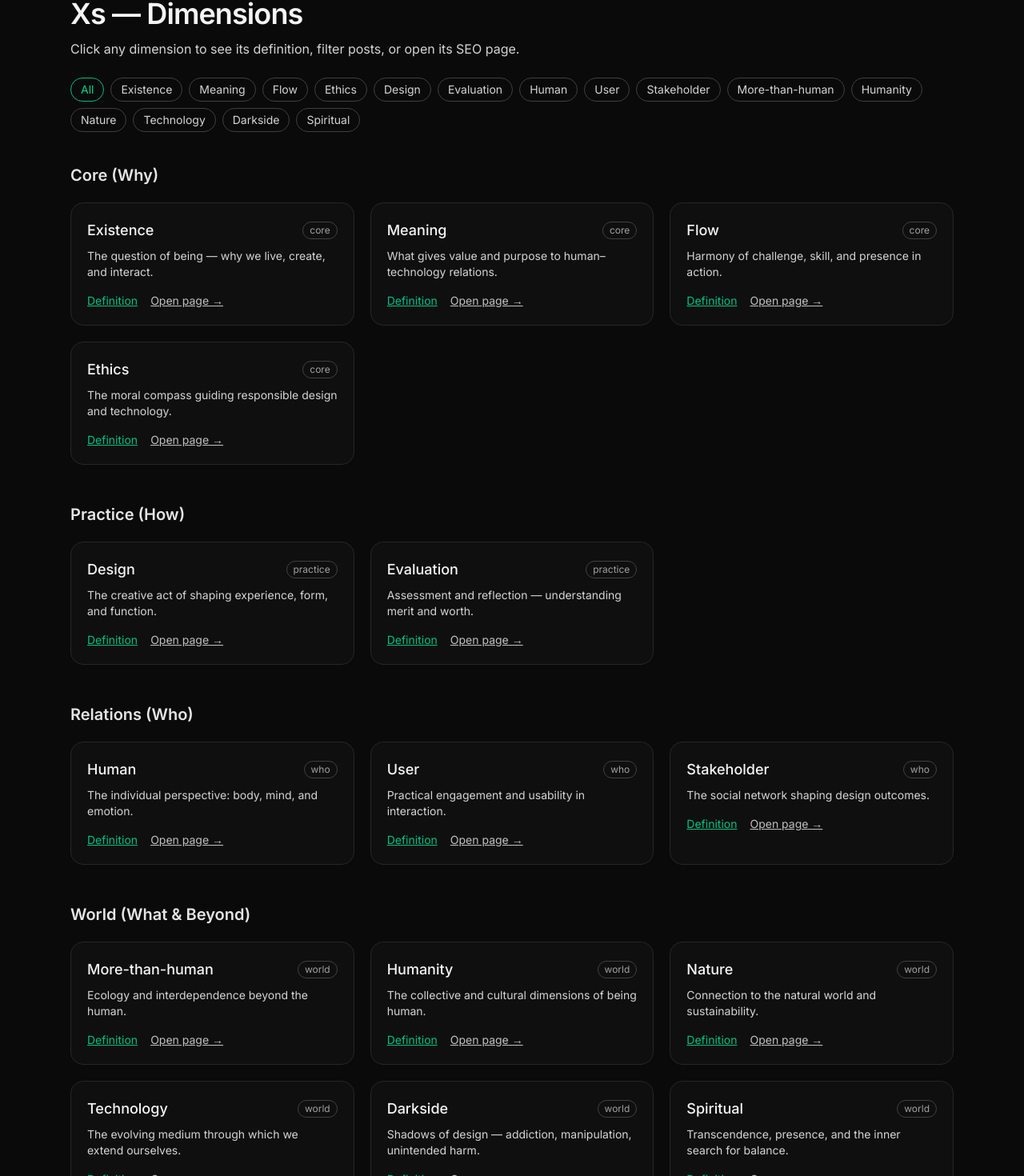
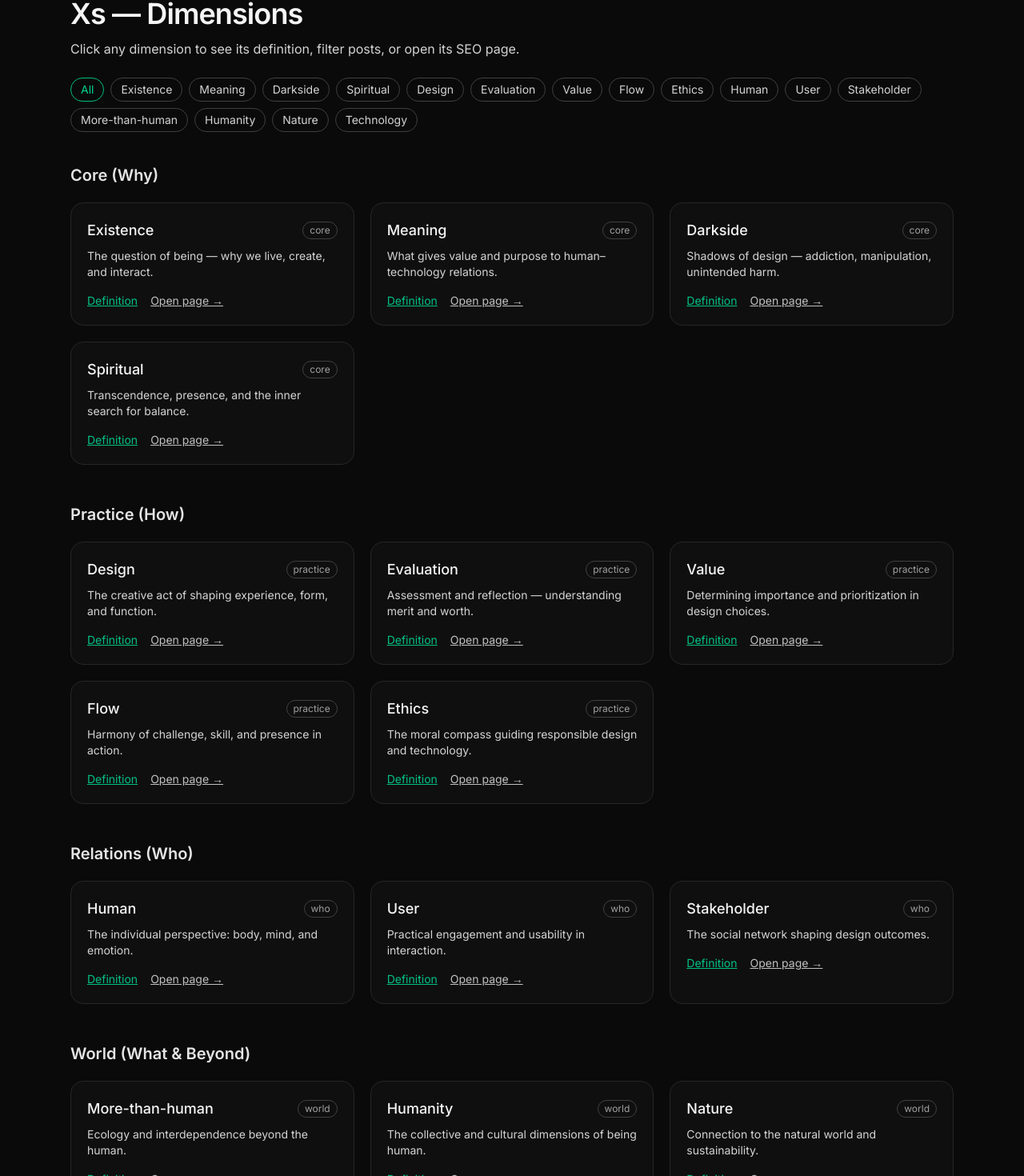
Before and after one commit to moilanenmime/xcentered, a Next.js app: page /xs in a window 1280 px wide. Shown: the part 148-1618 px from the top of the page at 80% size. Built offline with nearby package versions, Linux system fonts and the light colour scheme.

Commit message:
Update XS data entries: replace "Flow" and "Ethics" with "Darkside" and "Spiritual" in core; add new entries for "Value", "Flow", and "Ethics" in practice

```diff
--- a/app/xs/page.tsx
+++ b/app/xs/page.tsx
@@ -23,17 +23,18 @@ const XS: X[] = [
     ring: "core",
   },
   {
-    name: "Flow",
-    slug: "flow",
-    blurb: "Harmony of challenge, skill, and presence in action.",
+    name: "Darkside",
+    slug: "darkside",
+    blurb: "Shadows of design — addiction, manipulation, unintended harm.",
     ring: "core",
   },
   {
-    name: "Ethics",
-    slug: "ethics",
-    blurb: "The moral compass guiding responsible design and technology.",
+    name: "Spiritual",
+    slug: "spiritual",
+    blurb: "Transcendence, presence, and the inner search for balance.",
     ring: "core",
   },
+
   // practice
   {
     name: "Design",
@@ -45,6 +46,24 @@ const XS: X[] = [
     name: "Evaluation",
     slug: "evaluation",
     blurb: "Assessment and reflection — understanding merit and worth.",
+    ring: "practice",
+  },
+  {
+    name: "Value",
+    slug: "value",
+    blurb: "Determining importance and prioritization in design choices.",
+    ring: "practice",
+  },
+  {
+    name: "Flow",
+    slug: "flow",
+    blurb: "Harmony of challenge, skill, and presence in action.",
+    ring: "practice",
+  },
+  {
+    name: "Ethics",
+    slug: "ethics",
+    blurb: "The moral compass guiding responsible design and technology.",
     ring: "practice",
   },
   // who
@@ -89,18 +108,6 @@ const XS: X[] = [
     name: "Technology",
     slug: "technology",
     blurb: "The evolving medium through which we extend ourselves.",
-    ring: "world",
-  },
-  {
-    name: "Darkside",
-    slug: "darkside",
-    blurb: "Shadows of design — addiction, manipulation, unintended harm.",
-    ring: "world",
-  },
-  {
-    name: "Spiritual",
-    slug: "spiritual",
-    blurb: "Transcendence, presence, and the inner search for balance.",
     ring: "world",
   },
 ];
```
